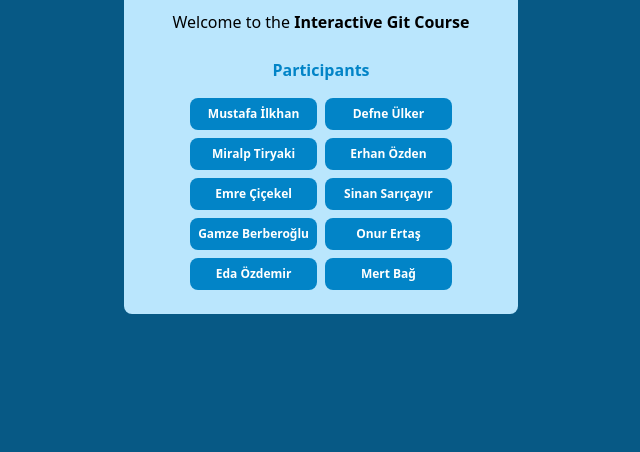
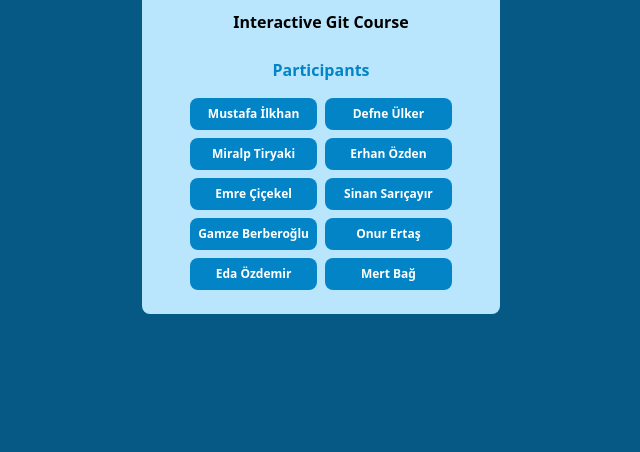
Before and after one commit to mrtbg96/git-course, a plain HTML site: page index.html in a window 1280 px wide. Shown: the part 348-800 px from the top of the page, without its empty margins (319-959 px from the left). Drawn offline with nearby package versions, Linux system fonts and the light colour scheme.

Commit message:
Card Update

```diff
--- a/index.html
+++ b/index.html
@@ -17,16 +17,18 @@
                 <image src="https://indivi.tech/wp-content/uploads/2020/11/indivi_tech_logo.png" alt="IndiviTech Logo" width="160px" />
             </div>
 
-            <!-- Title -->
+            <!-- Event Title -->
             <div>
                 <h1 class="font-bold text-sky-900 text-lg text-center">
                     IndiviTech Education Time
                 </h1>
             </div>
 
-            <!-- Greetings -->
+            <!-- Course Title -->
             <div>
-                <p>Welcome to the <strong>Interactive Git Course</strong></p>
+                <p class="font-semibold text-black text-center">
+                    Interactive Git Course
+                </p>
             </div>
 
             <!-- Participants -->
```
